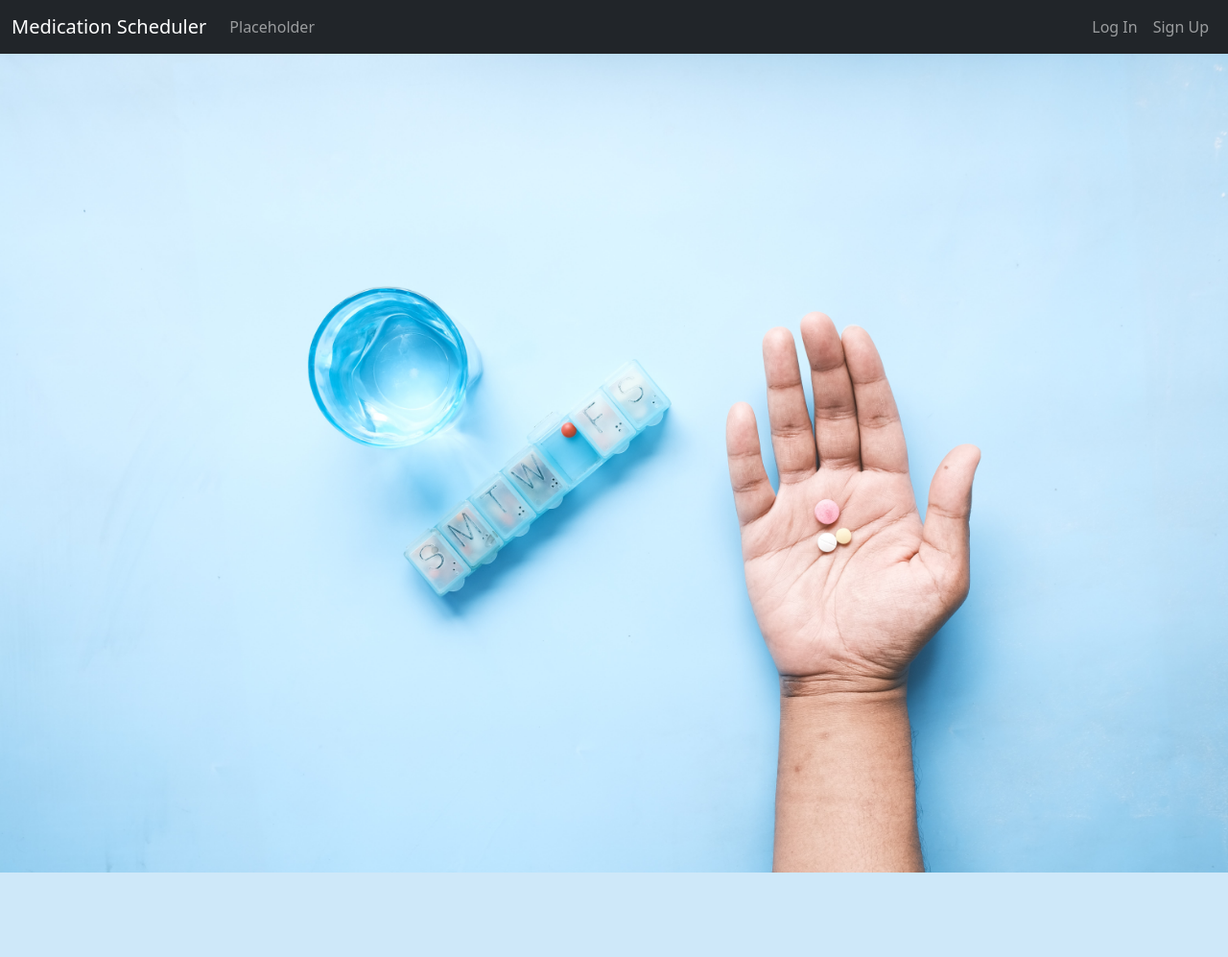
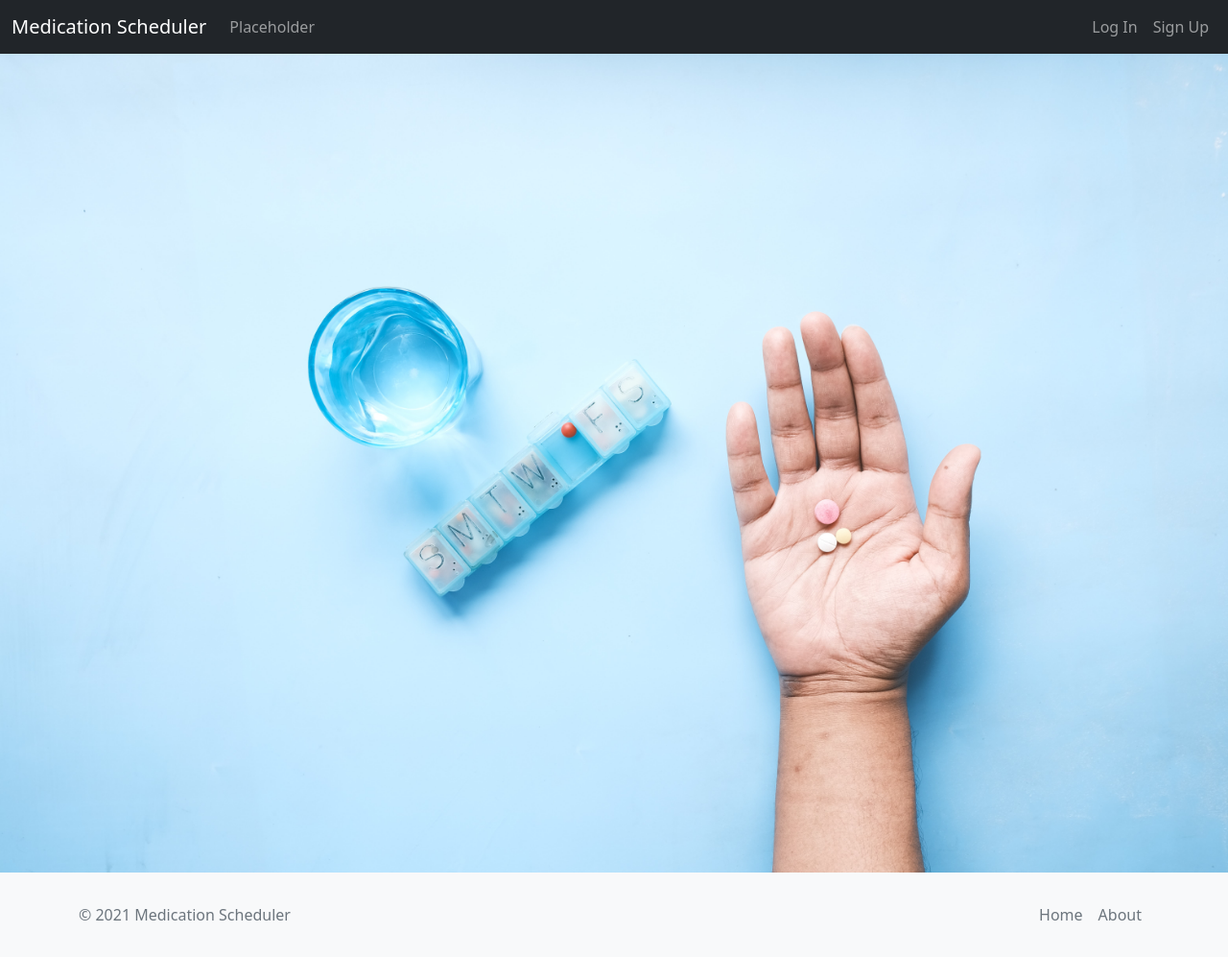
Before and after one commit to bew5294/MedicationScheduler, a Django app: page / in a window 1280 px wide. Shown: the whole page at 96% size. Before the commit the page ends 909 px from the top, so only its background shows below. Run offline with Django 4.2, Linux system fonts and the light colour scheme.

Commit message:
added footer

```diff
--- a/MedicationScheduler/MedSchedulerApp/templates/home.html
+++ b/MedicationScheduler/MedSchedulerApp/templates/home.html
@@ -1,5 +1,6 @@
 {% extends "base.html" %}
 {% load static %}
+
 {% block content %}
   {% if user.is_authenticated %}
     <div class="container mt-3">
--- /dev/null
+++ b/MedicationScheduler/static/css/index.css
@@ -0,0 +1,13 @@
+html, body {
+  height: 100%;
+}
+body {
+  display: flex;
+  flex-direction: column;
+}
+.content {
+  flex: 1 0 auto;
+}
+.footer {
+  flex-shrink: 0;
+}
--- a/MedicationScheduler/templates/base.html
+++ b/MedicationScheduler/templates/base.html
@@ -1,12 +1,15 @@
 <!DOCTYPE html>
+{% load static %}
 <html lang="en">
 <head>
   <meta charset="UTF-8">
   <title>Medication Scheduler</title>
   <link href="https://cdn.jsdelivr.net/npm/bootstrap@5.1.3/dist/css/bootstrap.min.css" rel="stylesheet" integrity="sha384-1BmE4kWBq78iYhFldvKuhfTAU6auU8tT94WrHftjDbrCEXSU1oBoqyl2QvZ6jIW3" crossorigin="anonymous">
+  <link rel="stylesheet" type="text/css" href="{% static 'css/index.css' %}">
   <meta name="viewport" content="width=device-width, initial-scale=1">
 </head>
 <body>
+  <div class="content">
     <nav class="navbar navbar-expand-lg navbar-dark bg-dark">
       <div class="container-fluid">
         <a class="navbar-brand" href="/">Medication Scheduler</a>
@@ -38,7 +41,19 @@
     </nav>
     {% block content %}
     {% endblock content %}
+  </div>
+  <footer class="bg-light footer">
+    <div class="container">
+      <div class="d-flex flex-wrap justify-content-between align-items-center my-4">
+        <p class="col-md-4 mb-0 text-muted">© 2021 Medication Scheduler</p>
 
+        <ul class="nav col-md-4 justify-content-end">
+          <li class="nav-item"><a href="/" class="nav-link px-2 text-muted">Home</a></li>
+          <li class="nav-item"><a href="/" class="nav-link px-2 text-muted">About</a></li>
+        </ul>
+      </div>
+    </div>
+  </footer>
 
   <script src="https://cdn.jsdelivr.net/npm/bootstrap@5.1.3/dist/js/bootstrap.bundle.min.js" integrity="sha384-ka7Sk0Gln4gmtz2MlQnikT1wXgYsOg+OMhuP+IlRH9sENBO0LRn5q+8nbTov4+1p" crossorigin="anonymous"></script>
 </body>
```
Lines whose indentation alone changed are shown as unchanged.
